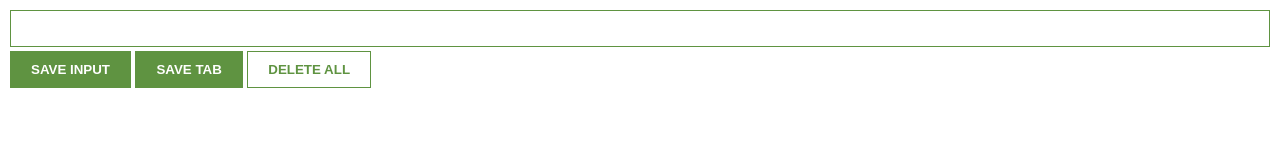
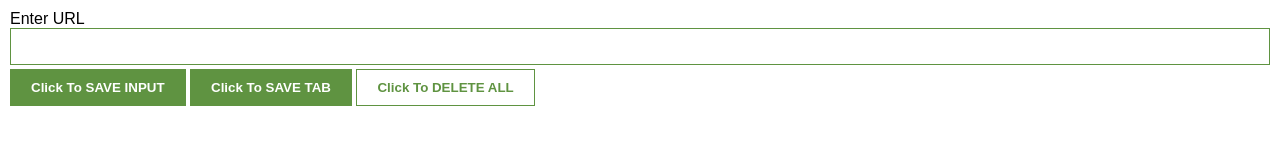
Before and after one commit to liyemakups123-glitch/Lead_tracker-chrome-extention, a website built with Vite: page index.html in a window 1280 px wide. Built offline with nearby package versions, Linux system fonts and the light colour scheme.

Commit message:
Made the website more assesable
change button name and added a label for the text box

```diff
--- a/index.html
+++ b/index.html
@@ -3,10 +3,11 @@
         <link rel="stylesheet" href="index.css">
     </head>
     <body>
+        <label for = "input-el">Enter URL</label>
         <input type="text" id="input-el">
-        <button id="input-btn">SAVE INPUT</button>
-        <button id="tab-btn">SAVE TAB</button>
-        <button id="delete-btn">DELETE ALL</button>
+        <button id="input-btn" type="button">Click To SAVE INPUT</button>
+        <button id="tab-btn" type="button">Click To SAVE TAB</button>
+        <button id="delete-btn" type="button">Click To DELETE ALL</button>
         <ul id="ul-el">
         </ul>
         <script src="index.js"></script>
```
